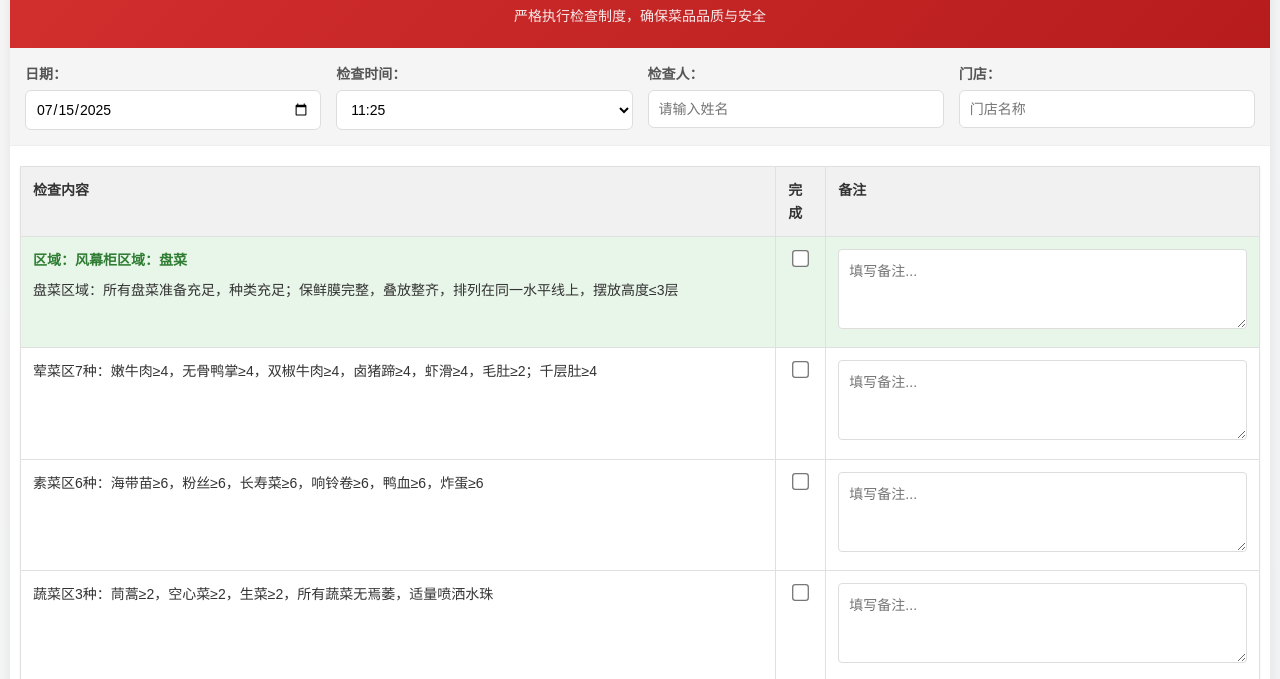
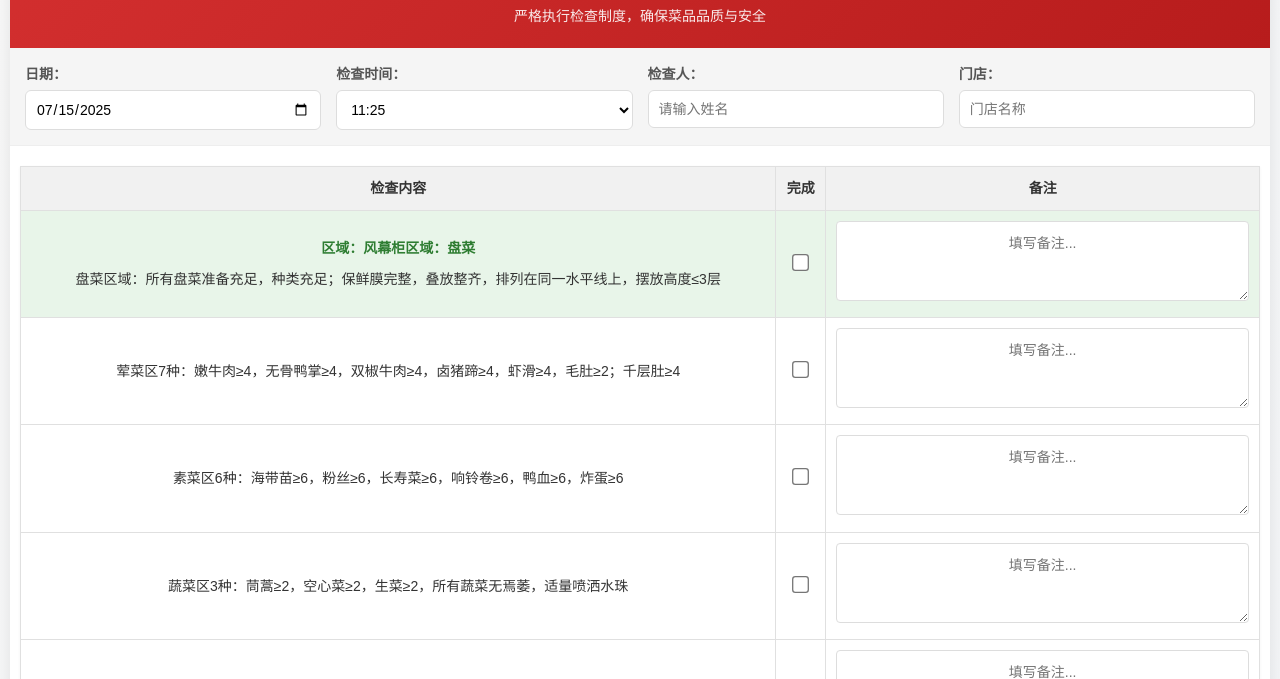
Before and after one commit to Amadeus9169/ChatBot, a plain HTML site: page index.html in a window 1280 px wide. Shown: the part 71-750 px from the top of the page. Drawn offline with Linux system fonts and the light colour scheme.

Commit message:
Update index.html MiddleCenter

```diff
--- a/index.html
+++ b/index.html
@@ -91,9 +91,9 @@
         }
         th, td {
             border: 1px solid #e0e0e0;
-            padding: 12px;
-            text-align: left;
-            vertical-align: top;
+            padding: 10px;
+            text-align: center;
+            vertical-align: middle;
         }
         th {
             background-color: #f1f1f1;
@@ -112,6 +112,7 @@
         }
         .checkbox-cell {
             text-align: center;
+            vertical-align: middle;
             width: 30px;
         }
         input[type="checkbox"] {
@@ -131,6 +132,7 @@
             resize: vertical;
             min-height: 80px;
             font-size: 14px;
+            text-align: center;
             transition: border-color 0.3s;
         }
         textarea:focus {
```
